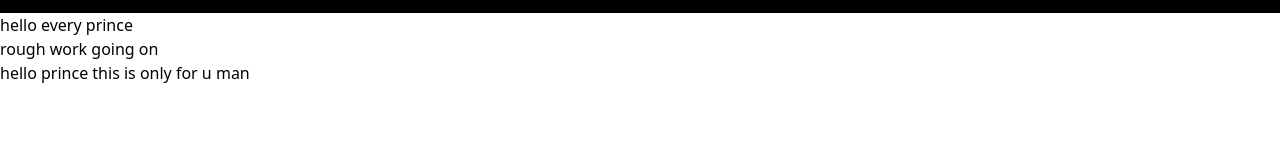
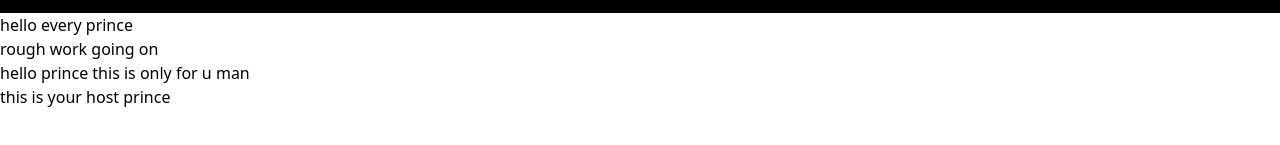
Before and after one commit to iamyourmajesty/cpp, a website: page index.html in a window 1280 px wide. Shown: the part 107-252 px from the top of the page. Drawn offline with nearby package versions, Linux system fonts and the light colour scheme.

Commit message:
host is here

```diff
--- a/index.html
+++ b/index.html
@@ -24,5 +24,8 @@
         rough work going on
         <p>hello prince this is only for u man</p>
     </div>
+    <p>
+        this is your host prince
+    </p>
 </body>
 </html>
```
Also changed, not shown: delete.html (+3 -0 lines), delete2.html (+1 -0 lines).
